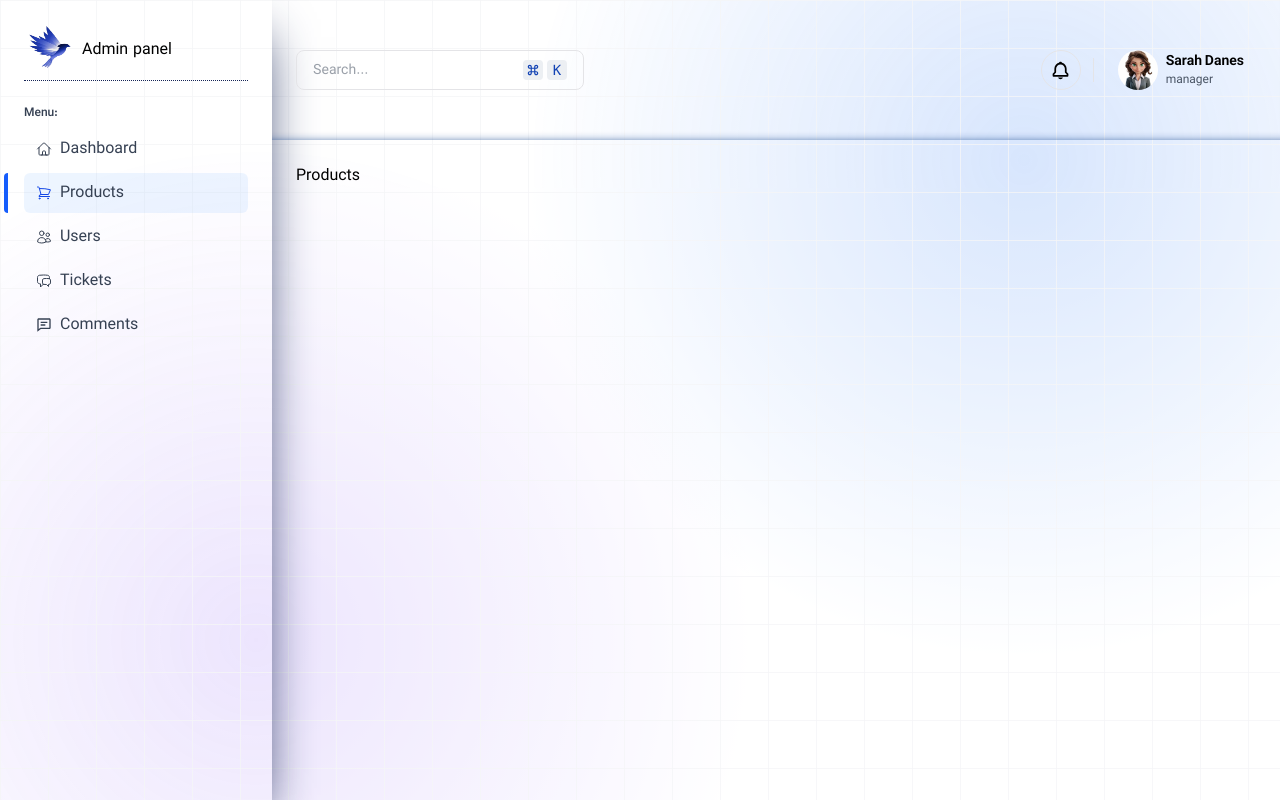
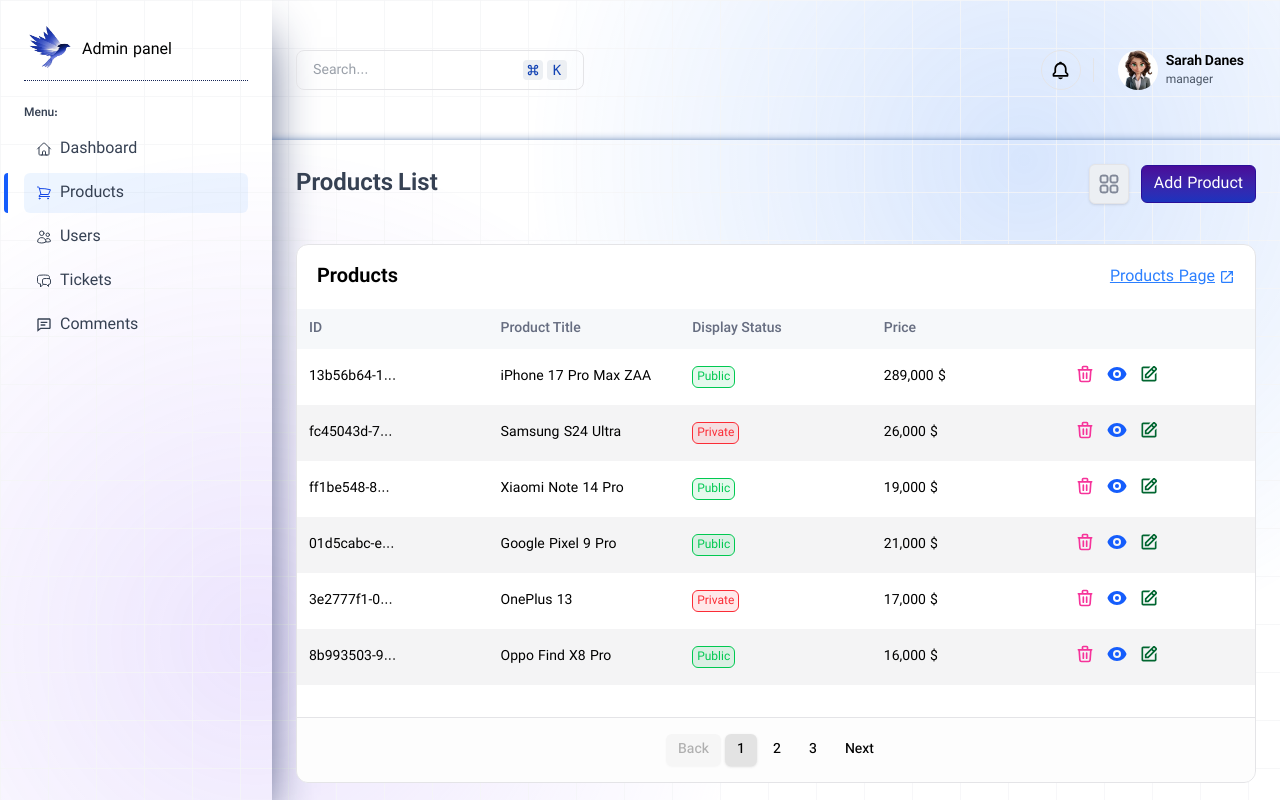
Before and after one commit to Reza-Bamoniri/Admin-Dashboard, a React (Vite) app: page /products in a window 1280 px wide. Built offline with nearby package versions, Linux system fonts and the light colour scheme.

Commit message:
feat: Add table view of products

```diff
--- /dev/null
+++ b/src/components/ProductsView/ProductTableView.jsx
@@ -0,0 +1,10 @@
+import React from 'react'
+import LastProductTable from '../LastProductTable/LastProductTable'
+
+const ProductTableView = () => {
+  return (
+    <><LastProductTable/></>
+  )
+}
+
+export default ProductTableView
--- /dev/null
+++ b/src/components/ProductsView/ProductsGridView.jsx
@@ -0,0 +1,9 @@
+import React from 'react'
+
+const ProductsGridView = () => {
+  return (
+    <div>ProductsGridView</div>
+  )
+}
+
+export default ProductsGridView
--- a/src/pages/Products.jsx
+++ b/src/pages/Products.jsx
@@ -1,8 +1,46 @@
-import React from 'react'
+import React, { useState } from 'react'
+import SectionTitle from '../components/common/SectionTitle'
+import { CiGrid41, CiViewTable } from 'react-icons/ci';
+import ProductsGridView from '../components/ProductsView/ProductsGridView';
+import ProductTableView from '../components/ProductsView/ProductTableView';
 
 const Products = () => {
+const [layoutType, setLayoutType] = useState(true);
+
+const toggleLayout = () => {
+
+    setLayoutType(!layoutType);
+  };
+
+  const Buttons = (
+      <>
+        <button
+          onClick={toggleLayout}
+          className="text-2xl size-10 flex-center bg-[#ECEFF3] text-[#818898] *:stroke-1 rounded-md hover:bg-[#e1e4e7] active:scale-90 active:bg-[#ECEFF3]  duration-150 transition-all primary-border-color border cursor-pointer shadow"
+        >
+          {layoutType === true ? <CiGrid41 /> : <CiViewTable />}
+        </button>
+
+        <button className="primary-bg px-3 py-1.5">Add Product</button>
+      </>
+    );
+
+
+
+
+
   return (
-    <div>Products</div>
+    <>
+      <SectionTitle title="Products List" button={Buttons} />
+
+      <section className="mt-10 w-full! min-w-full!">
+        {layoutType === true ? (
+          <ProductTableView  />
+        ) : (
+          <ProductsGridView  />
+        )}
+      </section>
+    </>
   )
 }
 
```
